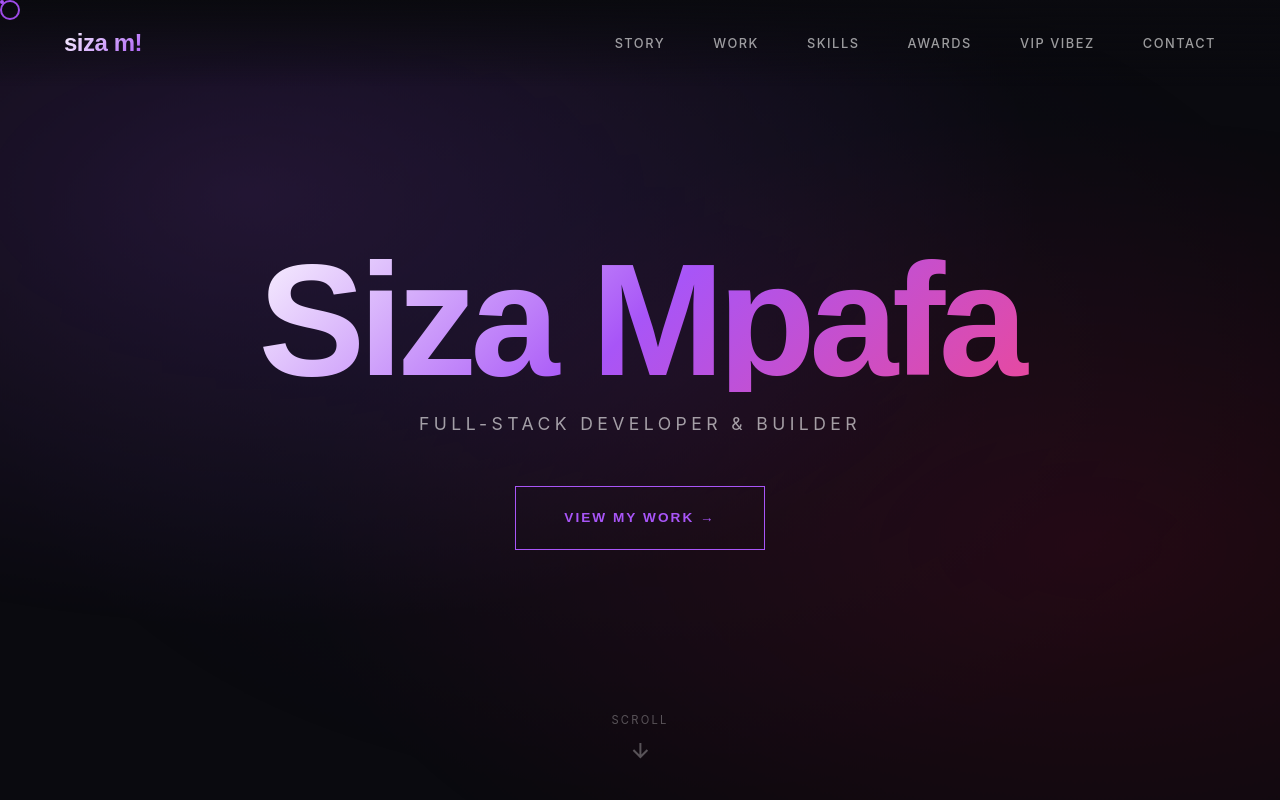
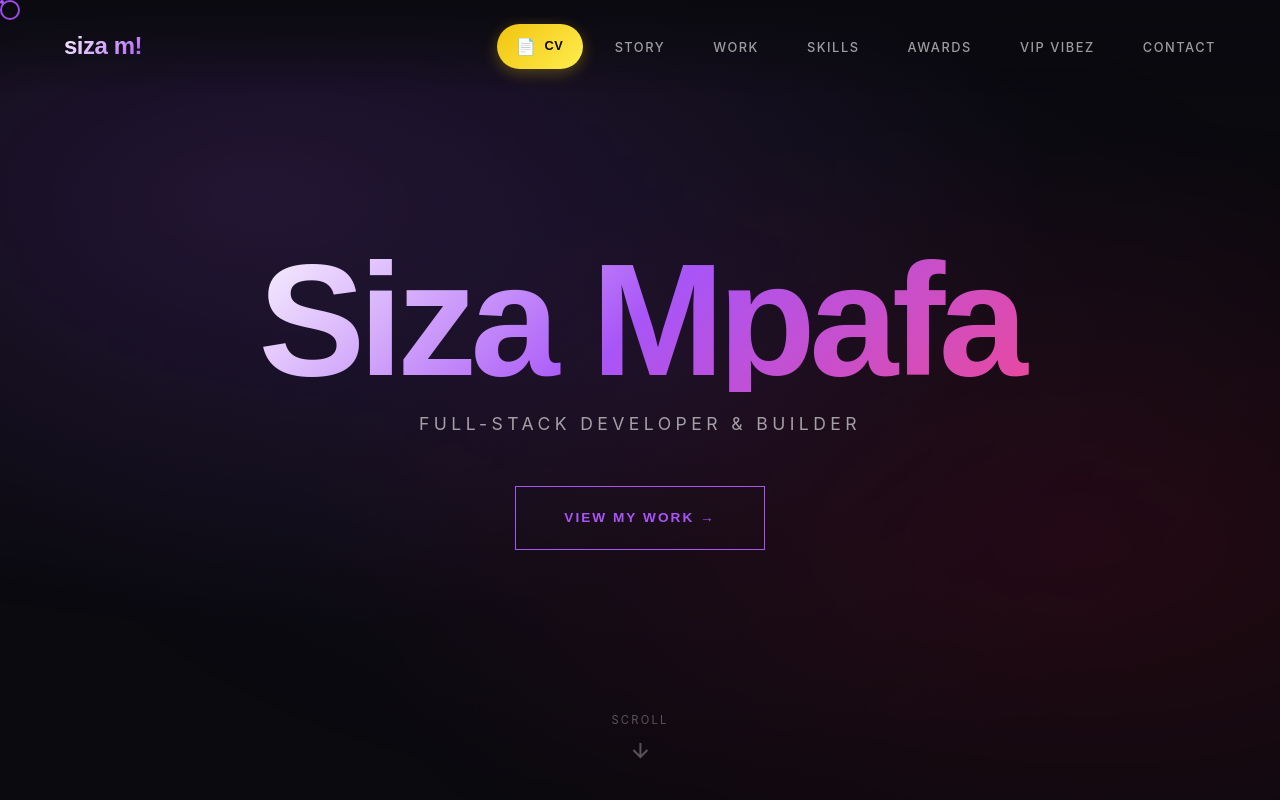
Before and after one commit to SizaMpafa/-olio, a React (Vite) app in the folder siza-portfolio/: page / in a window 1280 px wide. Shown: the top 800 px of the page. Built offline with nearby package versions, Linux system fonts and the light colour scheme.

Commit message:
cv addition

```diff
--- a/siza-portfolio/src/components/Navbar.jsx
+++ b/siza-portfolio/src/components/Navbar.jsx
@@ -21,6 +21,13 @@ const Navbar = () => {
           window.scrollTo({ top: 0, behavior: 'smooth' });
           closeMobileMenu();
         }}>siza m!</a>
+
+        {/* Desktop: CV button visible in nav */}
+        <div className="nav-right">
+          <a href="/cv-siza-mpafa.pdf" download className="cv-btn-desktop">
+            <span className="cv-icon">📄</span>
+            <span className="cv-text">CV</span>
+          </a>
           <ul className="nav-links">
             <li><a href="#story">Story</a></li>
             <li><a href="#projects">Work</a></li>
@@ -34,8 +41,15 @@ const Navbar = () => {
             <span></span>
             <span></span>
           </button>
+        </div>
       </nav>
+
+      {/* Mobile menu */}
       <div className={`mobile-menu ${isOpen ? 'open' : ''}`}>
+        {/* Mobile: CV button at top of menu */}
+        <a href="/cv-siza-mpafa.pdf" download className="cv-btn-mobile" onClick={closeMobileMenu}>
+          <span>📄</span> Download CV
+        </a>
         <a href="#story" onClick={closeMobileMenu}>Story</a>
         <a href="#projects" onClick={closeMobileMenu}>Work</a>
         <a href="#skills" onClick={closeMobileMenu}>Skills</a>
--- a/siza-portfolio/src/index.css
+++ b/siza-portfolio/src/index.css
@@ -1532,3 +1532,86 @@ footer {
     padding: 0.4rem 0.8rem;
   }
 }
+
+/* Nav right container */
+.nav-right {
+  display: flex;
+  align-items: center;
+  gap: 2rem;
+}
+
+/* Desktop CV Button - INSTANTLY VISIBLE */
+.cv-btn-desktop {
+  display: flex;
+  align-items: center;
+  gap: 0.5rem;
+  padding: 0.6rem 1.2rem;
+  background: linear-gradient(135deg, var(--gold), #ffed4e);
+  color: var(--bg-primary);
+  text-decoration: none;
+  border-radius: 50px;
+  font-family: 'Space Grotesk', sans-serif;
+  font-size: 0.8rem;
+  font-weight: 700;
+  text-transform: uppercase;
+  letter-spacing: 0.05em;
+  transition: all 0.3s ease;
+  box-shadow: 0 4px 15px rgba(241, 196, 15, 0.3);
+  animation: cvPulse 2s ease-in-out infinite;
+}
+
+@keyframes cvPulse {
+  0%, 100% { box-shadow: 0 4px 15px rgba(241, 196, 15, 0.3); }
+  50% { box-shadow: 0 4px 25px rgba(241, 196, 15, 0.5); }
+}
+
+.cv-btn-desktop:hover {
+  transform: translateY(-2px) scale(1.05);
+  box-shadow: 0 8px 30px rgba(241, 196, 15, 0.4);
+}
+
+.cv-icon {
+  font-size: 1rem;
+}
+
+.cv-text {
+  display: inline;
+}
+
+/* Mobile CV Button in menu */
+.cv-btn-mobile {
+  display: flex;
+  align-items: center;
+  justify-content: center;
+  gap: 0.8rem;
+  padding: 1rem 2rem;
+  background: linear-gradient(135deg, var(--gold), #ffed4e);
+  color: var(--bg-primary);
+  text-decoration: none;
+  border-radius: 50px;
+  font-family: 'Space Grotesk', sans-serif;
+  font-size: 1rem;
+  font-weight: 700;
+  text-transform: uppercase;
+  letter-spacing: 0.1em;
+  margin-bottom: 1rem;
+  box-shadow: 0 4px 20px rgba(241, 196, 15, 0.3);
+}
+
+/* Mobile: Hide desktop CV, show in menu instead */
+@media (max-width: 768px) {
+  .cv-btn-desktop {
+    display: none;
+  }
+
+  .nav-right {
+    gap: 1rem;
+  }
+}
+
+/* Desktop: Keep CV visible */
+@media (min-width: 769px) {
+  .cv-btn-mobile {
+    display: none;
+  }
+}
```
Lines whose indentation alone changed are shown as unchanged.
